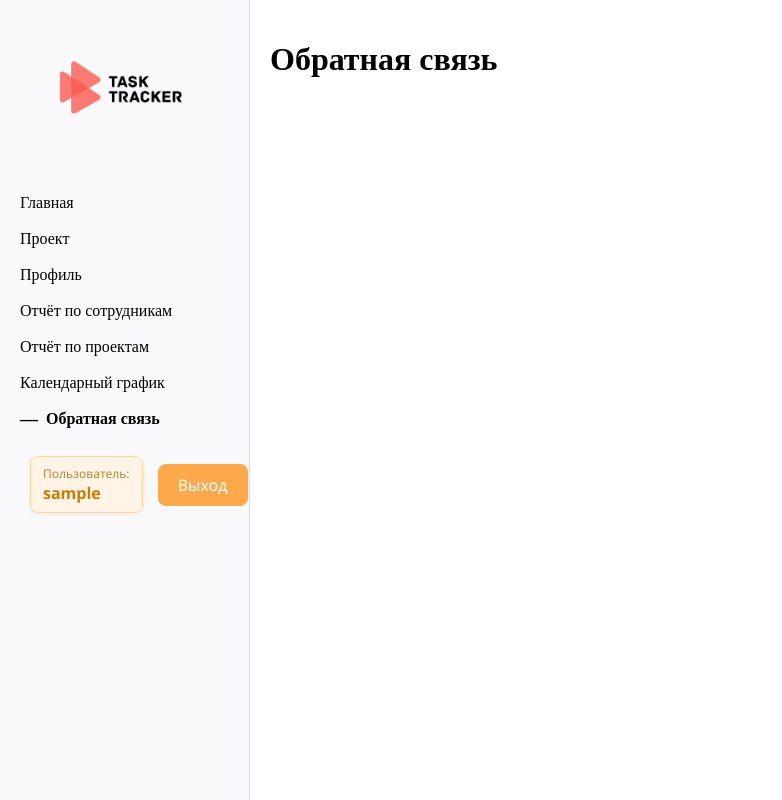
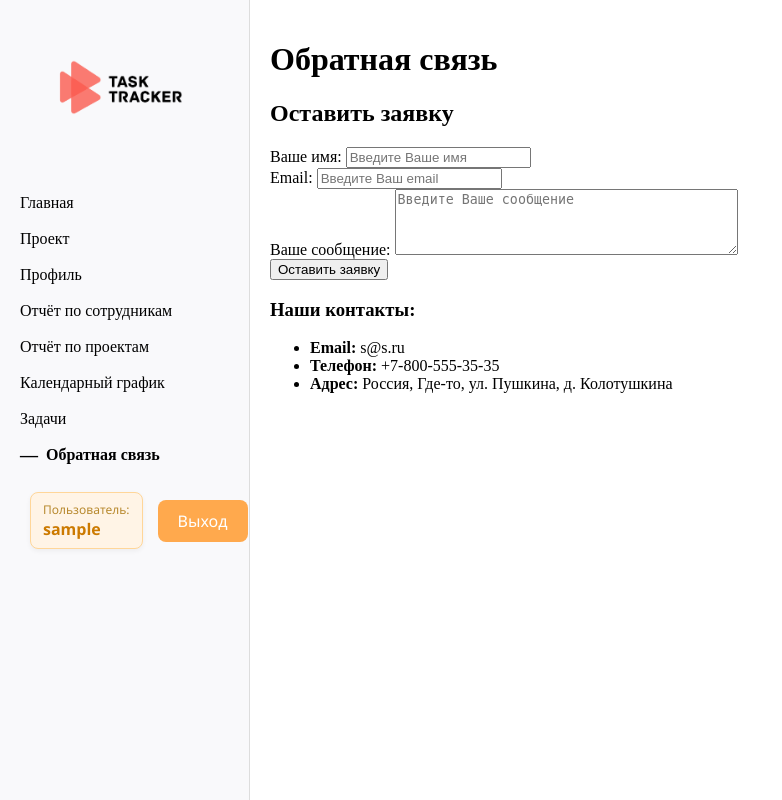
Before and after one commit to yakexerr/ORPUD, a Django app: page /feedback/ in a window 1280 px wide. Shown: the whole page, without its empty margins (0-782 px from the left). Run offline with Django 5.2, Linux system fonts and the light colour scheme; the visitor is signed in with stand-in values (Sample User, id 1).

Commit message:
мёрдж веток задач и обратной связи в мастер

```diff
--- a/web/forms.py
+++ b/web/forms.py
@@ -1,5 +1,10 @@
 from django import forms
 from django.contrib.auth import get_user_model
+
+
+# from web.models import TimeSlot, TimeSlotTag, Holiday
+from web.models import FeedBack
+
 from web.models import *
 
 User = get_user_model()
@@ -39,6 +44,17 @@ class AuthForm(forms.Form):
     password = forms.CharField(widget=forms.PasswordInput)
 
 
+class FeedbackForm(forms.ModelForm):
+    class Meta:
+        model = FeedBack
+        fields = ['name', 'last_name', 'email', 'phone', 'message']
+        widgets = {
+            'name': forms.TextInput(attrs={'placeholder': 'Введите Ваше имя'}),
+            'last_name': forms.TextInput(attrs={'placeholder': 'Введите Вашу фамилию'}),
+            'email': forms.EmailInput(attrs={'placeholder': 'Введите Ваш email'}),
+            'phone': forms.TextInput(attrs={'placeholder': 'Введите Ваш телефон'}),
+            'message': forms.Textarea(attrs={'placeholder': 'Введите Ваше сообщение', 'rows': 4}),
+        }
 class TaskForm(forms.ModelForm):
     deadline = forms.DateTimeField(widget=forms.DateTimeInput(attrs={"type": "datetime-local"}, format="%Y-%m-%dT%H:%m"), label="Дедлайн")
     priority = forms.ChoiceField(
@@ -69,6 +85,15 @@ class TaskTagForm(forms.ModelForm):
         return super().save(commit)
 
     class Meta:
+        model = FeedBack
+        fields = ['name', 'last_name', 'email', 'phone', 'message']
+        widgets = {
+            'name': forms.TextInput(attrs={'placeholder': 'Введите Ваше имя'}),
+            'last_name': forms.TextInput(attrs={'placeholder': 'Введите Вашу фамилию'}),
+            'email': forms.EmailInput(attrs={'placeholder': 'Введите Ваш email'}),
+            'phone': forms.TextInput(attrs={'placeholder': 'Введите Ваш телефон'}),
+            'message': forms.Textarea(attrs={'placeholder': 'Введите Ваше сообщение', 'rows': 4}),
+        }
         model = TaskTag
         fields = ("title", )
 
--- a/web/models.py
+++ b/web/models.py
@@ -124,6 +124,37 @@ class Project(models.Model):
     def __str__(self):
         return f"{self.title}, owner: {self.manager}"
 
+
+class FeedBack(models.Model):
+    name = models.CharField('Имя', max_length=100)
+    last_name = models.CharField('Фамилия', max_length=100, blank=True, null=True)
+    email = models.EmailField('Почта')
+    phone = models.CharField('Телефон:', max_length=20, blank=True)
+    message = models.TextField('Сообщение')
+    created_at = models.DateTimeField('Дата создания', auto_now_add=True)
+
+    def __str__(self):
+        return self.name  # ← слишком много пробелов (8 вместо 4)
+
+
+# работаем в отображение команд
+class Column(models.Model):
+    name = models.CharField(max_length=100)
+
+    def __str__(self):
+        return self.name
+
+
+class ColumnProject(models.Model):
+    column = models.ForeignKey(Column, on_delete=models.CASCADE)
+    project = models.ForeignKey(Project, on_delete=models.CASCADE)  # исправлено с Projects на Project
+
+
+class ColumnTask(models.Model):
+    column = models.ForeignKey(Column, on_delete=models.CASCADE)
+    task = models.ForeignKey(Task, on_delete=models.CASCADE)
+
+
 # TODO: добавить модель группировки задач (связи между задачами)
 '''
 Связь многие ко многим таблицы задачи к самой себе:
--- a/web/templates/web/base.html
+++ b/web/templates/web/base.html
@@ -41,6 +41,10 @@
         {% if request.path == '/calendar/' %}<span class="dash">—</span>{% endif %}
         <a href="/calendar/">Календарный график</a>
     </li>
+    <li class="{% if request.path == '/tasks/' %}active{% endif %}">
+        {% if request.path == '/tasks/' %}<span class="dash">—</span>{% endif %}
+        <a href="/tasks/">Задачи</a>
+    </li>
     <li class="{% if request.path == '/feedback/' %}active{% endif %}">
         {% if request.path == '/feedback/' %}<span class="dash">—</span>{% endif %}
         <a href="/feedback/">Обратная связь</a>
--- a/web/templates/web/feedback.html
+++ b/web/templates/web/feedback.html
@@ -2,6 +2,41 @@
 <!--  -->
 {% extends 'web/base.html' %}
 {% block content %}
-<!-- TODO: Реализовать в соответствии с макетом и models.py -->
-<h1>Обратная связь</h1>
+<div class="feedback-container">
+    <h1 class="page-title">Обратная связь</h1>
+
+    <div class="feedback-form">
+        <h2>Оставить заявку</h2>
+        <form action="" method="post">
+            {% csrf_token %}
+
+            <div class="form-group">
+                <label class="form-label">Ваше имя:</label>
+                {{ form.name }}
+            </div>
+
+            <div class="form-group">
+                <label class="form-label">Email:</label>
+                {{ form.email }}
+            </div>
+
+            <!-- Добавлен блок для текста сообщения -->
+            <div class="form-group">
+                <label class="form-label">Ваше сообщение:</label>
+                {{ form.message }}
+            </div>
+
+            <button type="submit" class="submit-button">Оставить заявку</button>
+        </form>
+    </div>
+
+    <div class="contacts-section">
+        <h3>Наши контакты:</h3>
+        <ul class="contacts-list">
+            <li><strong>Email:</strong> s@s.ru</li>
+            <li><strong>Телефон:</strong> +7-800-555-35-35</li>
+            <li><strong>Адрес:</strong> Россия, Где-то, ул. Пушкина, д. Колотушкина</li>
+        </ul>
+    </div>
+</div>
 {% endblock %}
--- a/web/views.py
+++ b/web/views.py
@@ -5,6 +5,18 @@ from django.template.context_processors import request
 from web.models import *
 from web.forms import *
 from django.contrib.auth import get_user_model, authenticate, login, logout
+
+#--------- для отправки письма ------------
+
+
+from django.core.mail import EmailMessage
+from django.shortcuts import render, redirect
+from .forms import FeedbackForm
+
+
+#-------------------------------------------
+from django.shortcuts import render, get_object_or_404
+
 
 User = get_user_model()
 
@@ -126,8 +138,37 @@ def calendar_view(request):
 
 @login_required
 def feedback_view(request):
-    # TODO: Реализовать
-    return render(request, 'web/feedback.html', {})
+    if request.method == "POST":
+        form = FeedbackForm(request.POST)
+        if form.is_valid():
+            feedback = form.save()
+
+            # Формируем письмо
+            subject = "Новое сообщение с формы обратной связи"
+            message = f"""
+                Имя: {feedback.name}
+                Фамилия: {feedback.last_name}
+                Email: {feedback.email}
+                Телефон: {feedback.phone}
+                Сообщение:
+                {feedback.message}
+            """
+            # Создаём объект EmailMessage
+            email = EmailMessage(
+                subject,
+                message,
+                'task_trackerorpud@mail.ru',  # От кого
+                ['task_trackerorpud@mail.ru'],  # Кому
+            )
+            # Добавляем заголовок Reply-To
+            email.reply_to = [feedback.email]  # Почта пользователя для ответа
+            # Отправляем письмо
+            email.send(fail_silently=False)
+            # Перенаправляем пользователя на главную страницу
+            return redirect("feedback")
+    else:
+        form = FeedbackForm()
+    return render(request, 'web/feedback.html', {"form": form})
 
 # Добавление задачи
 @login_required
@@ -236,3 +277,41 @@ def delete_task_tag_view(request, id):
     tag = get_object_or_404(TaskTag, user=request.user, id=id)
     tag.delete()
     return redirect('tags')
+
+def task_list_view(request):
+    """
+    Список всех задач. Шаблон task_test.html
+    """
+    tasks = Task.objects.all().order_by('-date_added')
+    return render(request, 'web/task_test.html', {
+        'tasks': tasks
+    })
+
+def task_detail_view(request, task_id):
+    """
+    Поля одной задачи. Шаблон task_detail.html
+    """
+    task = get_object_or_404(Task, id=task_id)
+    return render(request, 'web/task_detail.html', {
+        'task': task
+    })
+
+def user_tasks_view(request):
+    """
+    Список задач, привязанных к текущему пользователю.
+    """
+    tasks = Task.objects.filter(user=request.user).order_by('-date_added')
+    return render(request, 'web/task_test.html', {
+        'tasks': tasks
+    })
+
+def project_tasks_view(request, project_id):
+    """
+    Если нужен просмотр по проекту, и у тебя в модели Project есть поле tasks = ManyToManyField(Task)
+    """
+    project = get_object_or_404(Project, id=project_id)
+    tasks = project.tasks.all().order_by('-date_added')
+    return render(request, 'web/task_test.html', {
+        'tasks': tasks,
+        'project': project
+    })
```
Also changed, not shown: tasktracker/settings.py (+9 -0 lines), README.md, web/migrations/0002_column_columnproject_columntask.py (added), web/migrations/0003_feedback.py (added).
